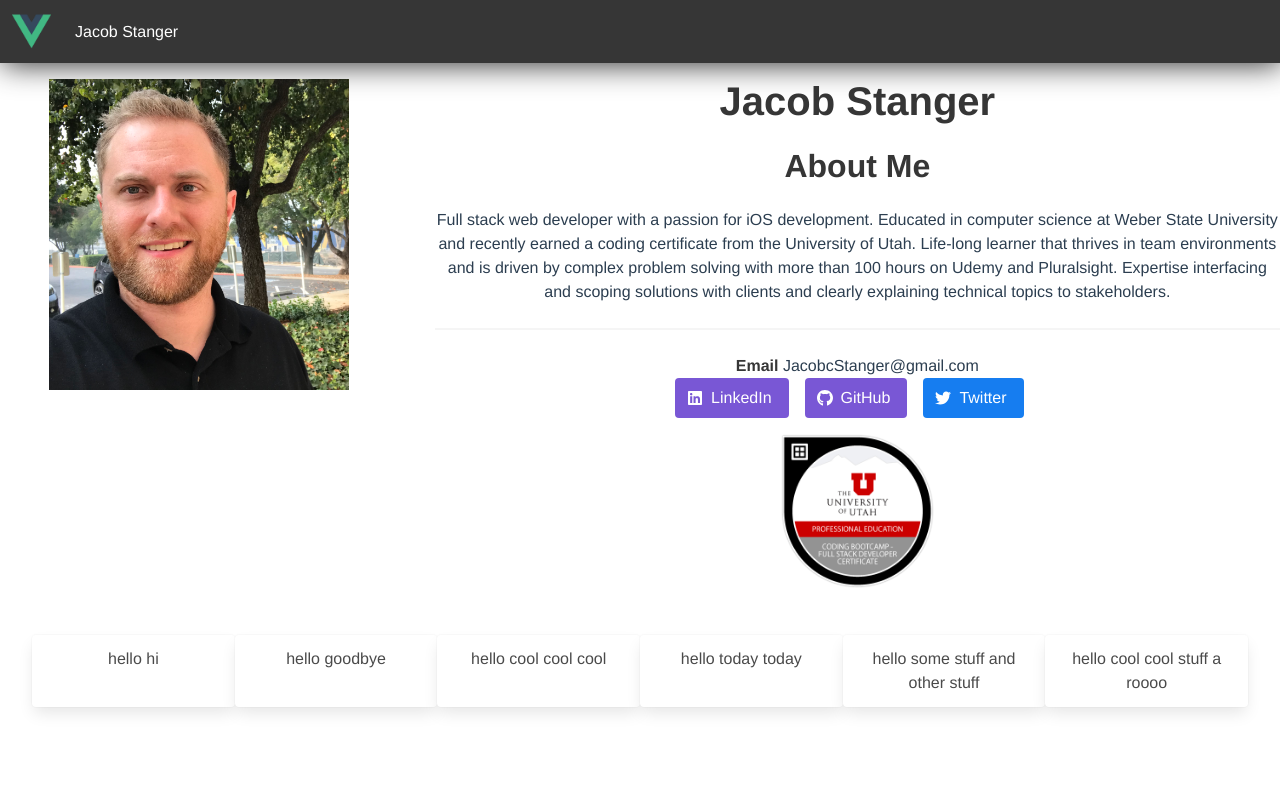
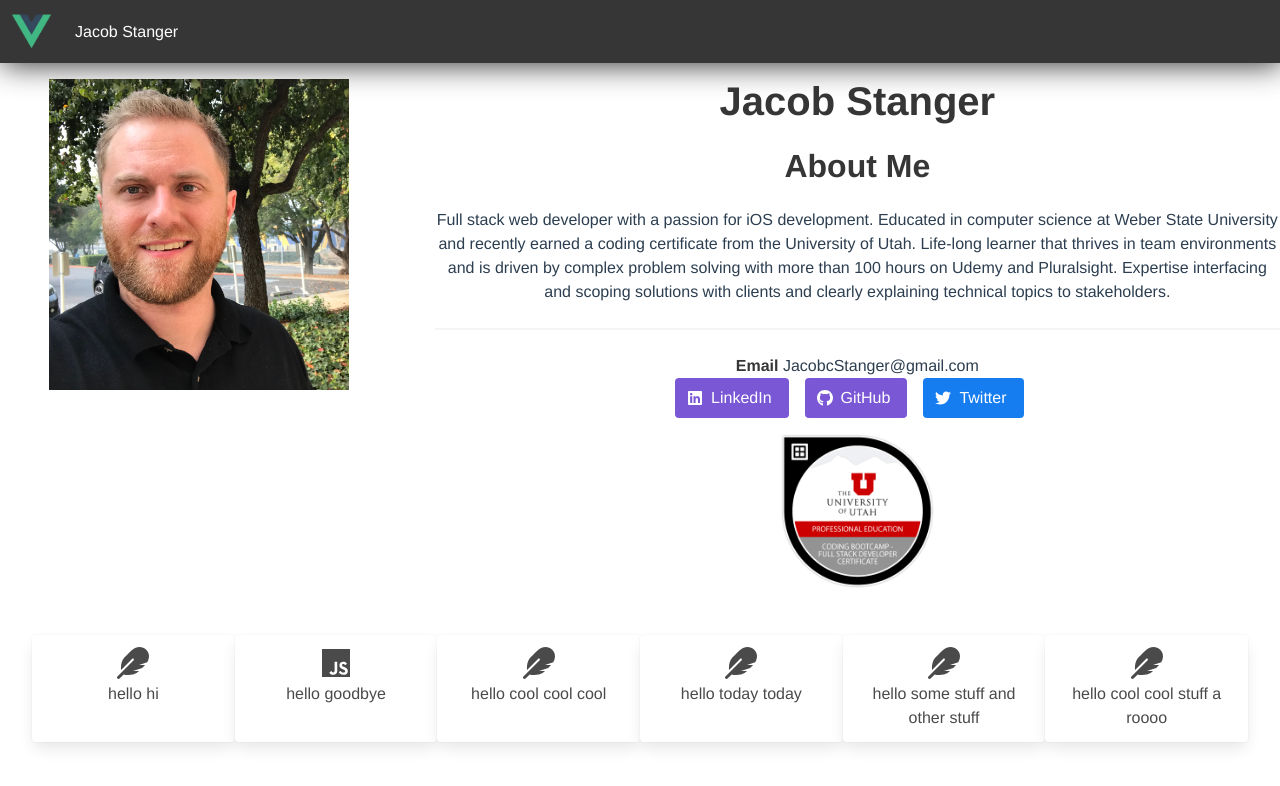
Before and after one commit to jcstang/portfolio-vue, a Vue app: page / in a window 1280 px wide. Shown: the top 786 px of the page. Built offline with nearby package versions, Linux system fonts and the light colour scheme.

Commit message:
add fontawesome icons

```diff
--- a/src/App.vue
+++ b/src/App.vue
@@ -26,12 +26,28 @@ export default {
   data: function() {
     return {
       items: [
-        { id: 1, message: "hi" },
-        { id: 2, message: "goodbye" },
-        { id: 3, message: "cool cool cool" },
-        { id: 4, message: "today today" },
-        { id: 5, message: "some stuff and other stuff" },
-        { id: 6, message: "cool cool stuff a roooo" }
+        { id: 1, message: "hi", fontAwesomeIcon: "fas fa-feather fa-2x" },
+        { id: 2, message: "goodbye", fontAwesomeIcon: "fab fa-js fa-2x" },
+        {
+          id: 3,
+          message: "cool cool cool",
+          fontAwesomeIcon: "fas fa-feather fa-2x"
+        },
+        {
+          id: 4,
+          message: "today today",
+          fontAwesomeIcon: "fas fa-feather fa-2x"
+        },
+        {
+          id: 5,
+          message: "some stuff and other stuff",
+          fontAwesomeIcon: "fas fa-feather fa-2x"
+        },
+        {
+          id: 6,
+          message: "cool cool stuff a roooo",
+          fontAwesomeIcon: "fas fa-feather fa-2x"
+        }
       ]
     };
   }
--- a/src/components/Card.vue
+++ b/src/components/Card.vue
@@ -1,5 +1,6 @@
 <template>
   <div class="container column card">
+    <i :class="item.fontAwesomeIcon"></i>
     <p>hello {{msg}}</p>
   </div>
 </template>
```
